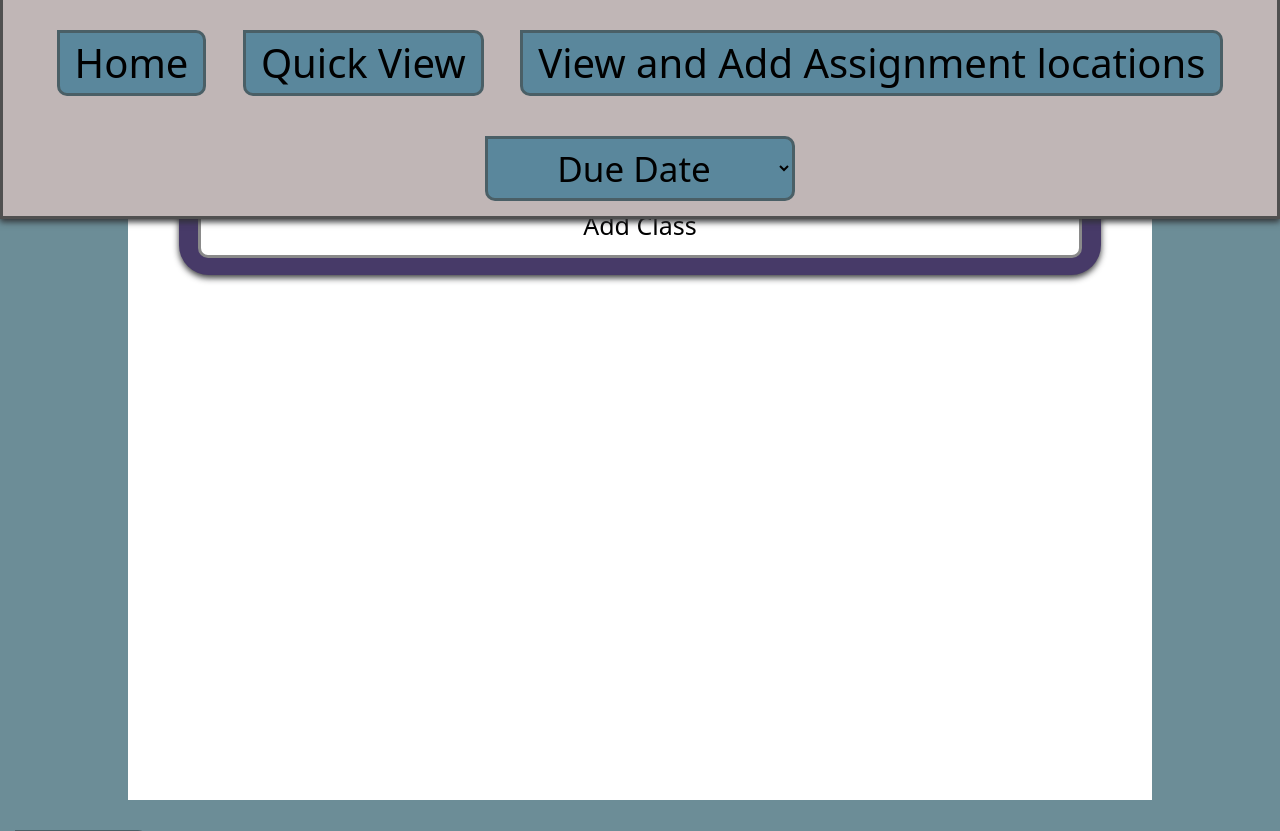
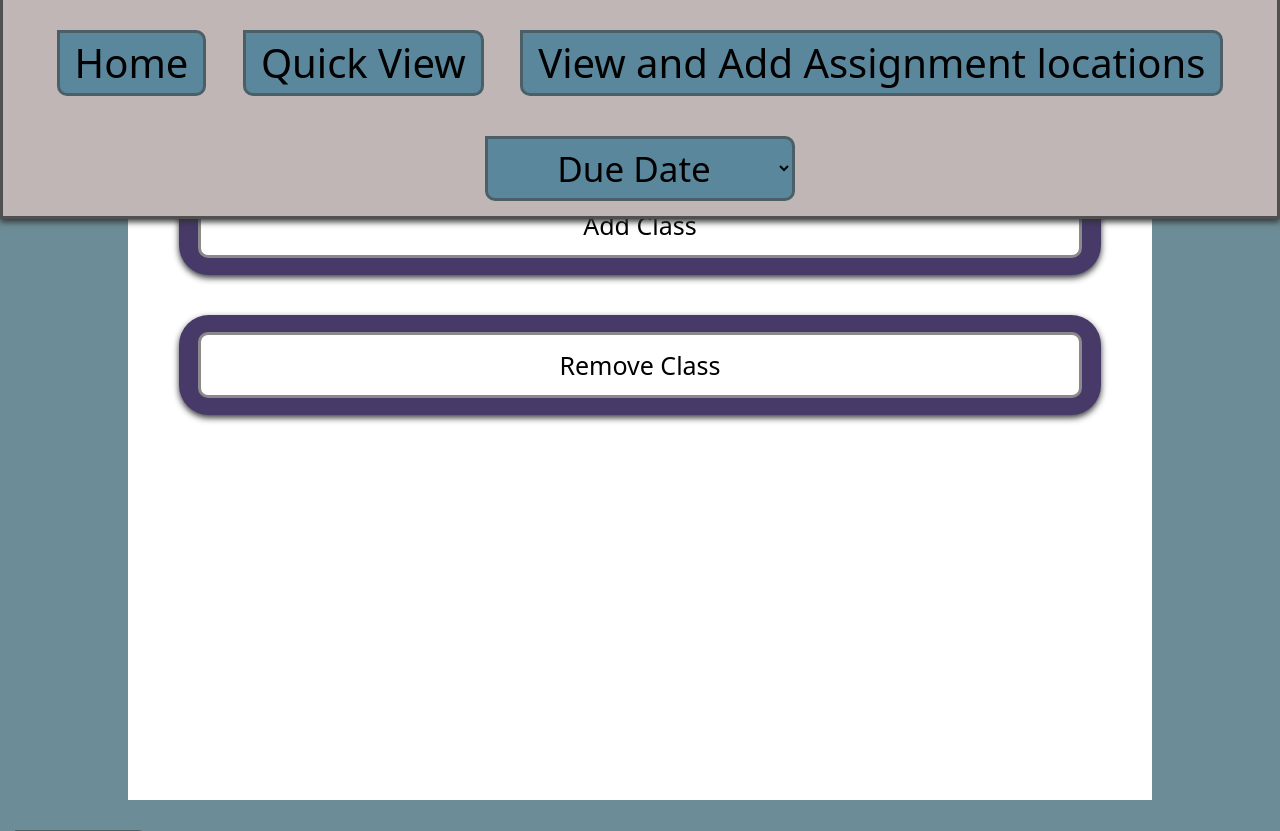
Before and after one commit to FinnRobinSchniebel/Project_3_Assignment-Tracker_From-Texas-A-and-M-account, a Flask app: page / in a window 1280 px wide. Shown: the top 831 px of the page. Run offline with Flask 2, Linux system fonts and the light colour scheme.

Commit message:
removal for class/assignment added

```diff
--- a/static/Scripts/AssignmentCreatingScripts.js
+++ b/static/Scripts/AssignmentCreatingScripts.js
@@ -65,6 +65,10 @@ function AssignmentAddHTML(className, assignmentName, assignmentPriority, assign
     else{
         document.getElementById('CheckBoxComplete'+ NameToAddForID).onclick = function(){completeButton(assignmentName, className)};
     }
+
+    //remove button
+    document.getElementById('removeButton'+ NameToAddForID).onclick = function(){removeAssignment(className, assignmentName, 'Assignment'+NameToAddForID)};
+
 
     //discription change
     document.getElementById('Details'+ NameToAddForID).getAttribute("onblur");
--- a/static/Scripts/JSONGetsAndSets.js
+++ b/static/Scripts/JSONGetsAndSets.js
@@ -127,25 +127,39 @@ function deleteAssignment(className, assignmentName){
 
     //console.debug(assignmentList);
 }
-// WIP: removeClass
+
+// should work as intended
+//edits HTML
+function removeAssignment(className, assignmentName, assignmentDiv){
+
+    // console.debug(inputClassNameDisplay);
+    //used to remove class
+    var removeAssignment = assignmentDiv;
+    const element = document.getElementById(removeAssignment);
+    //console.debug(element);
+    element.remove();
+
+    //console.debug("Before Delete")
+    //printClassList();
+    // removes class from classList
+    deleteAssignment(className, assignmentName);
+    //console.debug("After Delete")
+    //printClassList();
+}
+
+// should work as intended
 //edits HTML
 function removeClass(){
     // input from user
     var inputClassNameDisplay = document.getElementById("RemoveClassName").value;
-    // // var inputClassNameDisplay = document.getElementById("csce");
-    // takes the space away to ensure variables are properly named
-    // var inputClassName = inputClassNameDisplay.replaceAll(" ", "_");
-    // inputClassName = inputClassName.trim();
+    var classDiv = inputClassNameDisplay + 'Section';
+
     //used to remove class
-    const element = document.getElementById(inputClassNameDisplay);
+    const element = document.getElementById(classDiv);
     element.remove();
 
-
-    printClassList();
     // removes class from classList
     deleteClass(inputClassNameDisplay);
-    printClassList();
-
 }
 
 //storeClass: takes in user inputted className and an array of assignments to store in local storage
--- a/templates/Home.html
+++ b/templates/Home.html
@@ -71,6 +71,26 @@
 			</div>
 		</div>
 		<!-- Add Class Button End-->
+
+		<!-- Remove Class Button Start-->
+        <button class="AddClassSection" type="button" data-bs-toggle="collapse" data-bs-target="#CollapseRemoveClass"
+            aria-expanded="false" aria-controls="CollapseCourse">
+            <div class="AddClass">
+                Remove Class
+            </div>
+        </button>
+
+        <div class="collapse" id="CollapseRemoveClass">
+            <div class="ClassAssignmentsOutline">
+                <div class="NewClassName">
+                    <form>
+                        Enter Class Name: <input type="text" id="RemoveClassName" placeholder="Ex. 'CSCE 315'">
+                        <button class="SubmitButton" type="button" value="" onclick="removeClass()">Submit</button>
+                    </form>
+                </div>
+            </div>
+        </div>
+		<!-- Remove Class Button End-->
 	</div>
 
 
@@ -168,6 +188,9 @@
 								<!-- Will need unique ids in future-->
 								<label class="btn btn-outline-success" for="CheckBoxComplete">Complete</label><br>
 							</div>
+							<div class="AssignmentRemoval" id="AssignmentRemove">
+                                <button class="button" type="button" id="removeButton" onclick="removeAssignment('className', 'assignmentName')">Remove</button>
+                            </div>
 						</div>
 					</div>
 				</div>
```
